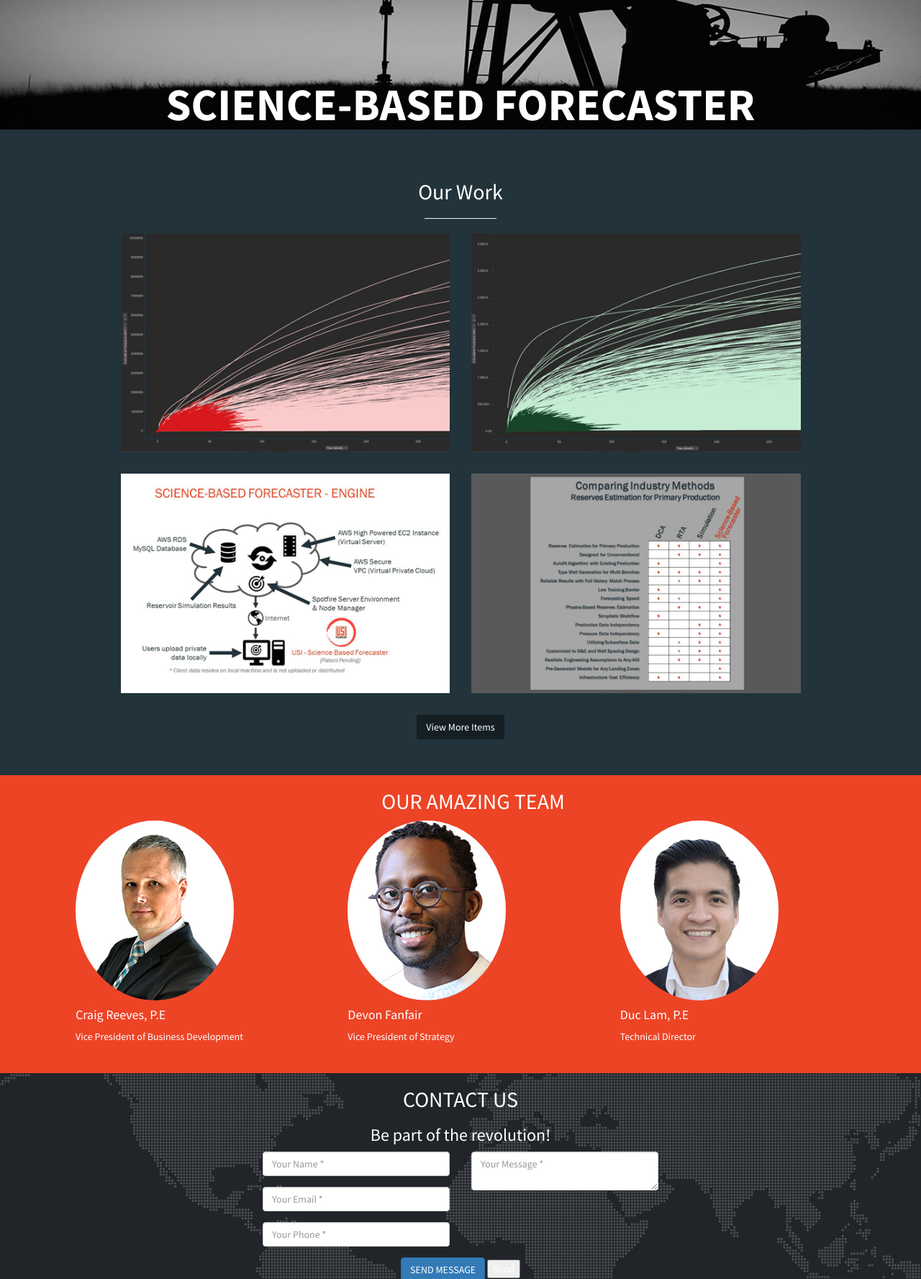
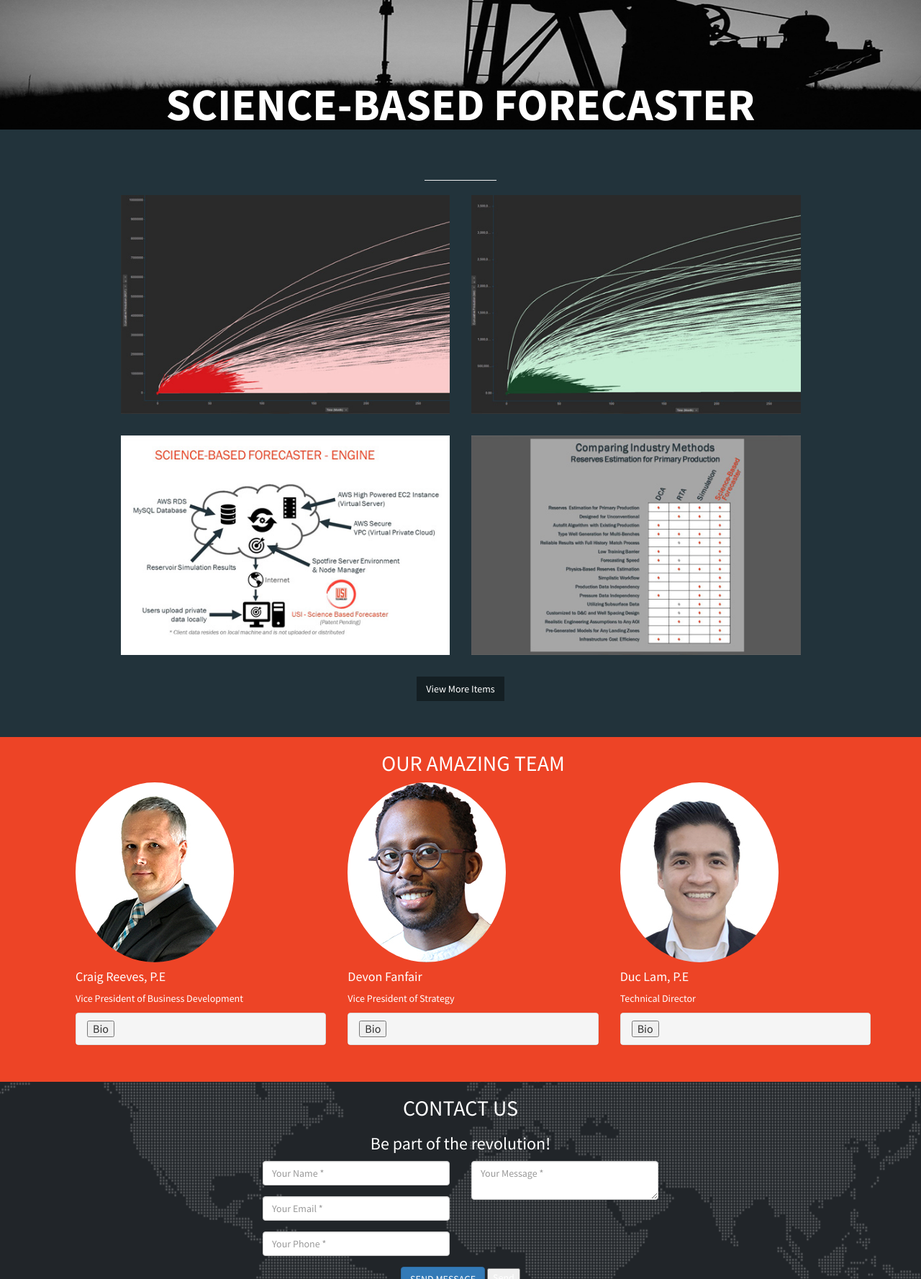
Before and after one commit to volny/stylish-portfolio-jekyll, a Jekyll site: the page built from index.html, in a window 1280 px wide, cut to the strip 2170-3947 px from the top of the page. Shown: the whole strip at 72% size. Built offline with Jekyll 4.4.1, drawn with Linux system fonts in a browser that asks for light colours.

Commit message:
Team Bio

```diff
--- a/_includes/portfolio.html
+++ b/_includes/portfolio.html
@@ -2,7 +2,7 @@
   <div class="container">
     <div class="row">
       <div class="col-lg-10 col-lg-offset-1 text-center">
-        <h2>Our Work</h2>
+        <h2></h2>
         <hr class="small">
         <div class="row">
           <div class="col-md-6">
--- a/_includes/team.html
+++ b/_includes/team.html
@@ -12,7 +12,15 @@
          <div class="team-member">
            <img class="mx-auto rounded-circle" src="img/team/1.jpg" alt="">
            <h4>Craig Reeves, P.E</h4>
-           <p class="text-muted">Vice President of Business Development</p>
+           <p class="text-muted">Vice President of Business Development
+             {% capture text-capture %}
+             Craig Reeves joined USI in 2018 as the Vice President of Business Development and has played a key role in expanding our capabilities into the unconventional markets.  Craig is responsible for the leadership and growth of USIs strategic customer relationships with a focus on new business development.
+   Craig is a 24-year veteran of the energy industry and brings a diverse background of executive leadership in areas of business development, sales, program management, operations management and engineering.
+   Craig served honorably in The United States Air Force.
+   Craig holds a B.S. degree in Electrical Engineering, University of Michigan and an MBA from the University of Michigan – Stephen Ross School of Business.  Craig is a registered Professional Engineer in the State of Michigan.
+            {% endcapture %}
+
+          {% include widgets/toggle-field.html toggle-name="craig" button-text="Bio" toggle-text=text-capture  footer="cheers!" %}</p>
            <ul class="list-inline social-buttons">
              <li class="list-inline-item">
 
@@ -24,7 +32,13 @@
          <div class="team-member">
            <img class="mx-auto rounded-circle" src="img/team/2.jpg" alt="">
            <h4>Devon Fanfair</h4>
-           <p class="text-muted">Vice President of Strategy</p>
+           <p class="text-muted">Vice President of Strategy
+             {% capture text-capture %}
+             Devon Fanfair graduated with a Bachelor of Science degree in Mechanical Engineering from Rice University in 2008. While working as an engineer, Fanfair knew there was more he could do with his unique way of problem solving and gift for human connection. He shifted into corporate Human Resources, and continued to engineer solutions and ways to care for the people with whom he worked and did life with. In 2017, he made the leap of a lifetime and leveraged his ability to problem-solve, create and innovate with empathy as an entrepreneur.
+             He co-founded multiple companies in Technology, serving in many different capacities.
+            {% endcapture %}
+
+          {% include widgets/toggle-field.html toggle-name="devon" button-text="Bio" toggle-text=text-capture  footer="cheers!" %}</p>
            <ul class="list-inline social-buttons">
              <li class="list-inline-item">
              </li>
@@ -38,7 +52,13 @@
          <div class="team-member">
            <img class="mx-auto rounded-circle" src="img/team/3.jpg" alt="">
            <h4>Duc Lam, P.E</h4>
-           <p class="text-muted">Technical Director</p>
+           <p class="text-muted">Technical Director
+             {% capture text-capture %}
+             Duc joined USI Tech. in 2018 as Technical Director after gaining more than ten years of industry experience in reservoir engineering working for Apache Corp and Hess Corp. He began his early career with Apache’s engineering development program, and later joined Apache’s Corporate Reservoir Engineering group where he worked Corporate Reserves and Business Development focusing on Anadarko Basin, Permian Basin and Canada. He also held various positions of increasing responsibilities in Hess’s New Venture and Business Development across China, Williston Basin, Canada and Permian Basin. He holds a BSc with Honors in Petroleum Engineering from Texas A&M University and is a licensed professional engineer in the State of Texas.
+             {% endcapture %}
+
+             {% include widgets/toggle-field.html toggle-name="duc" button-text="Bio" toggle-text=text-capture  footer="cheers!" %}
+           </p>
            <ul class="list-inline social-buttons">
              <li class="list-inline-item">
              <li class="list-inline-item">
--- /dev/null
+++ b/_includes/widgets/toggle-field.html
@@ -0,0 +1,15 @@
+<div class="panel-group">
+  <div class="panel panel-default">
+    <div class="panel-heading">
+      <h4 class="panel-title">
+        <button data-toggle="collapse" data-target="#{{include.toggle-name}}" >
+          {% if include.button-text %} {{include.button-text}} {% else %} Open {% endif %}
+        </button>
+      </h4>
+    </div>
+    <div id="{{include.toggle-name}}" class="panel-collapse collapse">
+      <div class="panel-body">{{include.toggle-text | markdownify }}</div>
+      <div class="panel-footer">{{include.footer}}</div>
+    </div>
+  </div>
+</div>
--- a/css/stylish-portfolio.css
+++ b/css/stylish-portfolio.css
@@ -69,6 +69,11 @@ section#contact .container {
 section#map {
       width:100%;
       position: right;
+}
+
+.panel-group {
+    margin-bottom: 20px;
+
 }
 
 section#team {
```
